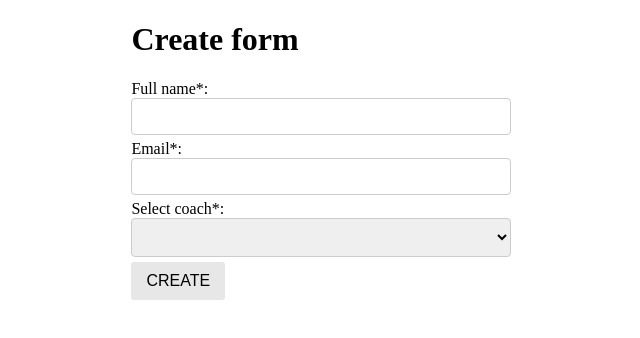
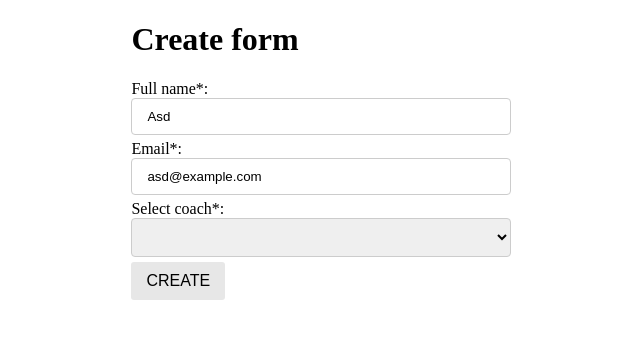
Before and after one commit to MIXEDD/visma, a React (Create React App) app: page / in a window 1280 px wide. Shown: the top 338 px of the page, without its empty margins (319-959 px from the left). Built offline with nearby package versions, Linux system fonts and the light colour scheme.

Commit message:
Add value to input field

```diff
--- a/src/atoms/input-field/InputField.tsx
+++ b/src/atoms/input-field/InputField.tsx
@@ -14,10 +14,11 @@ interface Props {
     type?: Type;
     format?: (value: string) => string;
     errors?: string[];
+    value: string;
 }
 
 const InputField: React.FC<Props> = React.memo((props) => {
-    const { label, onChangeInput, type = Type.Text, format, errors } = props;
+    const { label, onChangeInput, type = Type.Text, format, errors, value } = props;
 
     const onChange = (event: React.FormEvent<HTMLInputElement>) => {
         if (format) {
@@ -32,7 +33,7 @@ const InputField: React.FC<Props> = React.memo((props) => {
     return (
         <div className={styles.container}>
             <label>{label}</label>
-            <input className={styles.inputField} type={type} onChange={onChange} />
+            <input className={styles.inputField} type={type} onChange={onChange} value={value} />
             {errors?.map((validationError, index) => (
                 <Typography key={index} color={Color.Error} text={validationError} />
             ))}
--- a/src/pages/root/Root.tsx
+++ b/src/pages/root/Root.tsx
@@ -103,11 +103,17 @@ const Root: React.FC = () => {
             <Typography text="Create form" elementType={ElementType.H1} />
             <InputField
                 label="Full name*:"
+                value={fullName}
                 onChangeInput={onChangeFullName}
                 format={formatSpecialCharactersAndNumbers}
                 errors={fullNameErrors}
             />
-            <InputField label="Email*:" onChangeInput={onSetEmail} errors={emailErrors} />
+            <InputField
+                label="Email*:"
+                value={email}
+                onChangeInput={onSetEmail}
+                errors={emailErrors}
+            />
             <Selector
                 data={[{ value: '', label: '' }, ...coachesOptions]}
                 onChange={onSetCoach}
```
